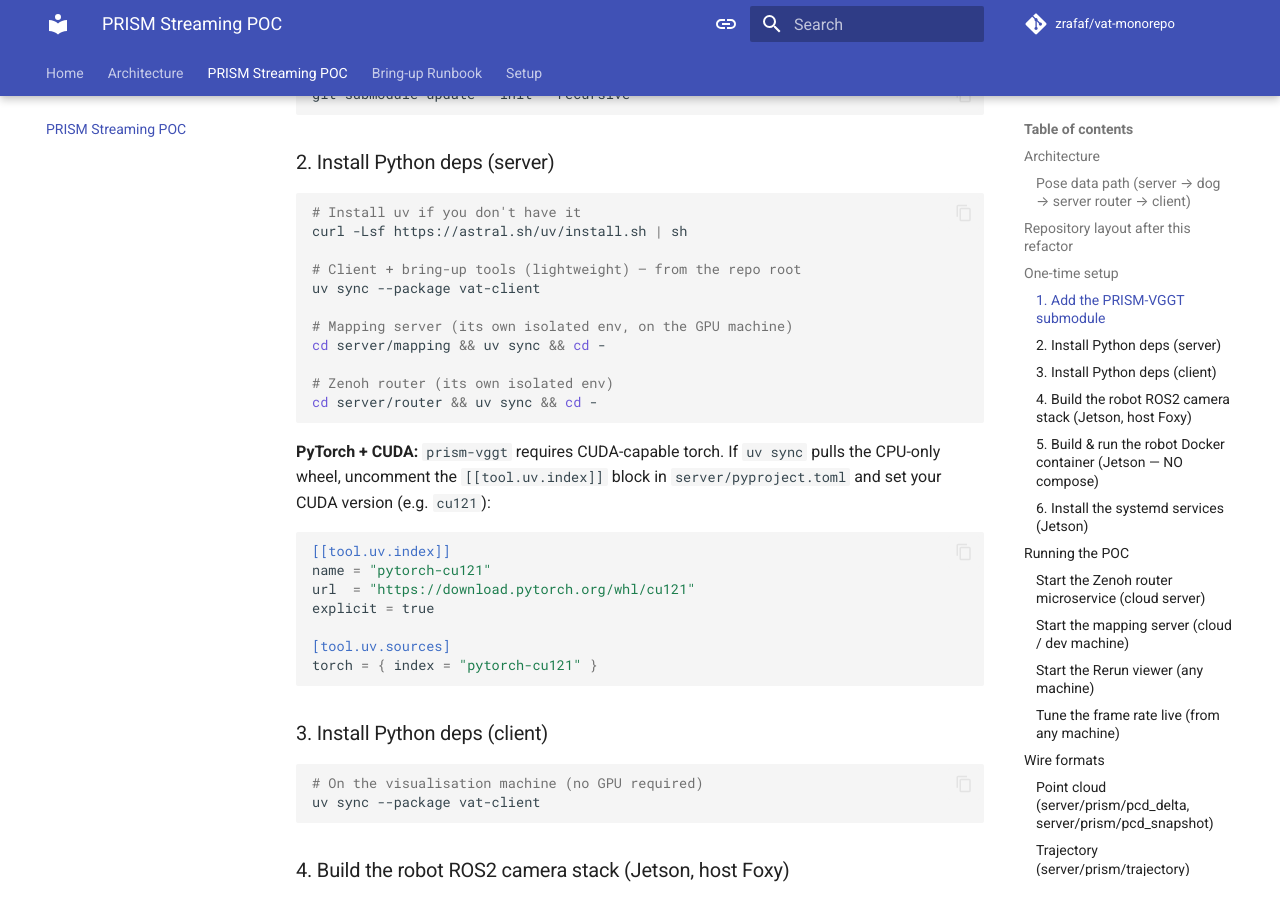
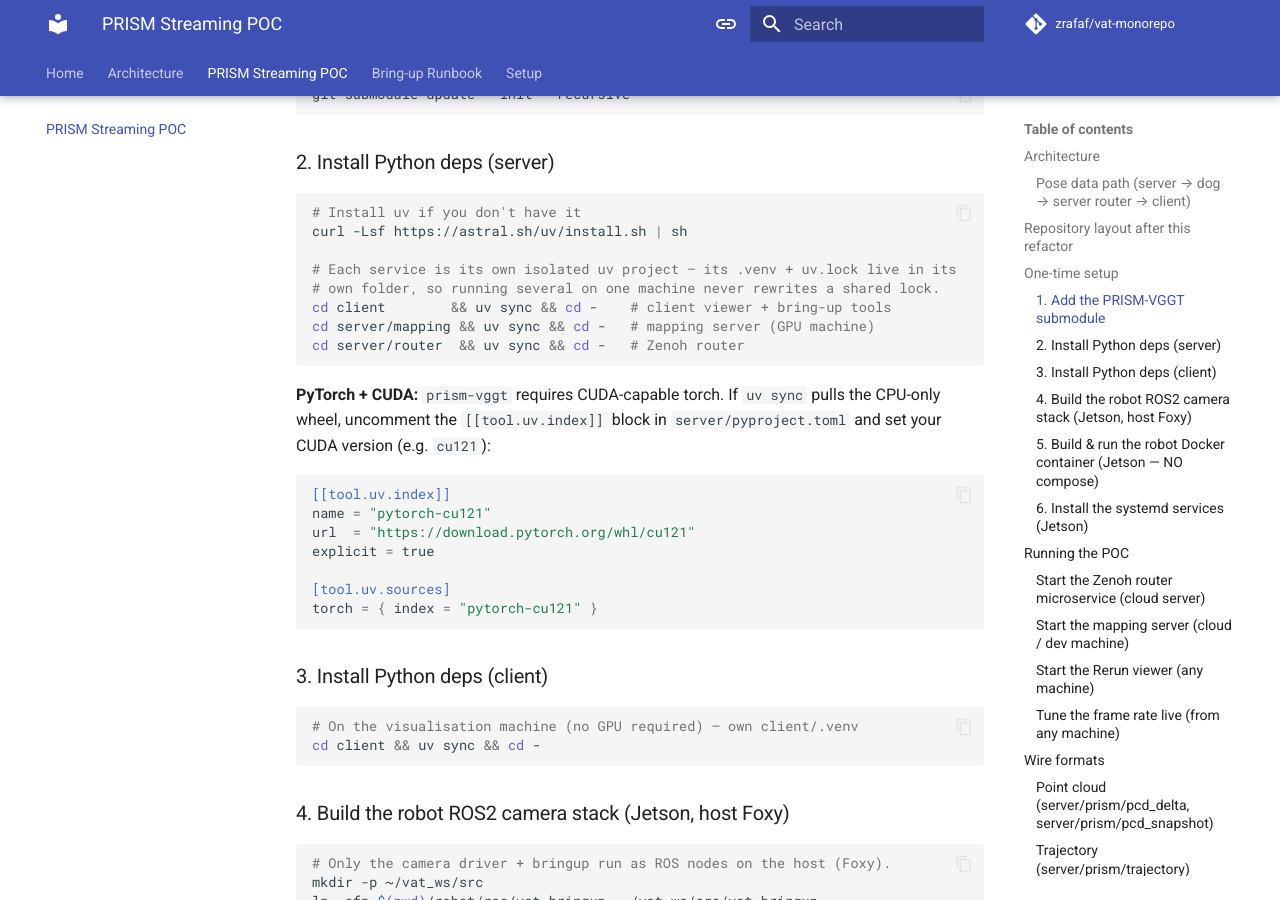
Before and after one commit to zRafaF/vat-monorepo, an MkDocs documentation site: the page built from docs/streaming_poc.md, in a window 1280 px wide and 900 px high, scrolled down 3752 px. Built offline with MkDocs 1.6.1 and Material for MkDocs 9.7.7, drawn with Linux system fonts in a browser that asks for light colours; comment, search, counter and statistics services are not loaded; some of the changed text lies outside the part shown.

Commit message:
separated syncs

````diff
--- a/docs/streaming_poc.md
+++ b/docs/streaming_poc.md
@@ -177,14 +177,11 @@
 # Install uv if you don't have it
 curl -Lsf https://astral.sh/uv/install.sh | sh
 
-# Client + bring-up tools (lightweight) — from the repo root
-uv sync --package vat-client
-
-# Mapping server (its own isolated env, on the GPU machine)
-cd server/mapping && uv sync && cd -
-
-# Zenoh router (its own isolated env)
-cd server/router && uv sync && cd -
+# Each service is its own isolated uv project — its .venv + uv.lock live in its
+# own folder, so running several on one machine never rewrites a shared lock.
+cd client        && uv sync && cd -    # client viewer + bring-up tools
+cd server/mapping && uv sync && cd -   # mapping server (GPU machine)
+cd server/router  && uv sync && cd -   # Zenoh router
 ```
 
 **PyTorch + CUDA:** `prism-vggt` requires CUDA-capable torch. If `uv sync` pulls
@@ -204,8 +201,8 @@
 ### 3. Install Python deps (client)
 
 ```bash
-# On the visualisation machine (no GPU required)
-uv sync --package vat-client
+# On the visualisation machine (no GPU required) — own client/.venv
+cd client && uv sync && cd -
 ```
 
 ### 4. Build the robot ROS2 camera stack (Jetson, host Foxy)
@@ -297,11 +294,9 @@
 ### Start the Rerun viewer (any machine)
 
 ```bash
-source .venv/bin/activate
-ZENOH_ROUTER=tcp/<server-ip>:7447 python client/prism_rerun_viewer.py
-
-# Request the full current snapshot immediately on startup
-python client/prism_rerun_viewer.py --snapshot
+# from the repo root (config from vat.env) — runs in client/.venv
+make viewer
+# or directly:  cd client && uv run python prism_rerun_viewer.py --snapshot
 ```
 
 ### Tune the frame rate live (from any machine)
````
Also changed, not shown: pyproject.toml (+11 -17 lines), 4 other files.
